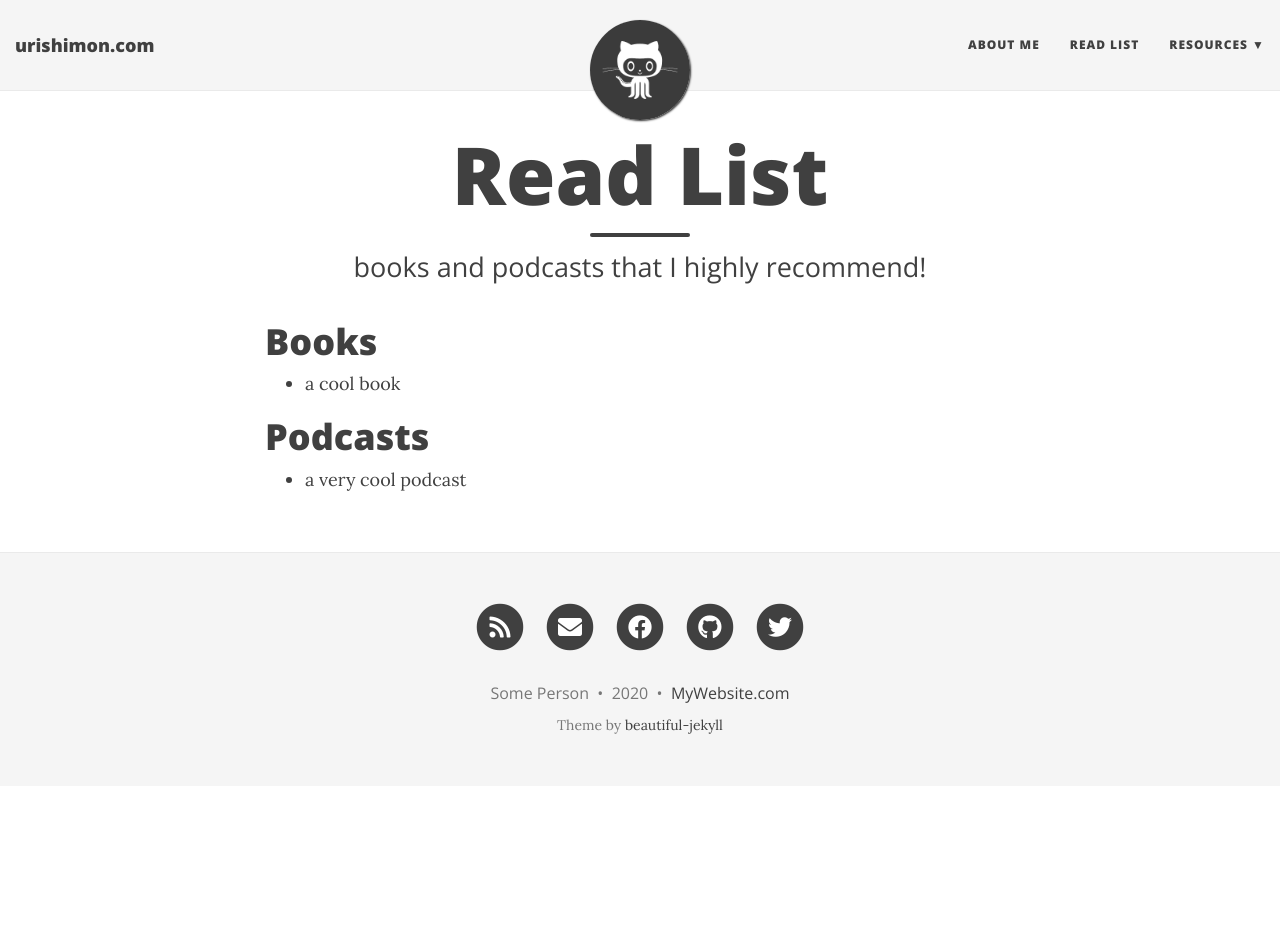
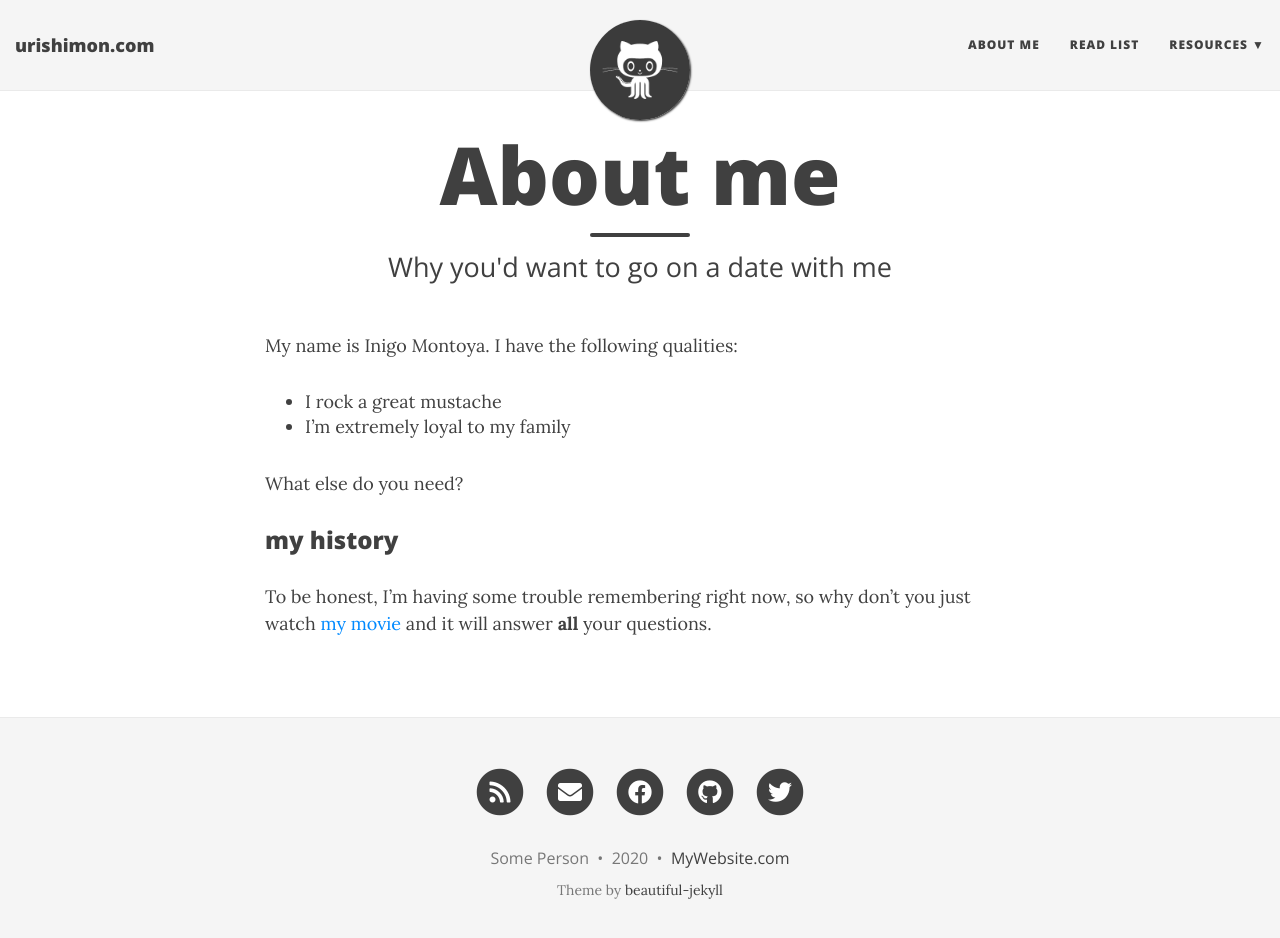
Before and after one commit to shimonuri/shimonuri.github.io, a Jekyll site: the page built from aboutme.md, in a window 1280 px wide and 951 px high. Shown: the top 938 px of the window. Built offline with Jekyll 4.4.1, drawn with Linux system fonts in a browser that asks for light colours; nearby versions of some CDN libraries.

Commit message:
Update aboutme.md

```diff
--- a/aboutme.md
+++ b/aboutme.md
@@ -1,12 +1,16 @@
 ---
 layout: page
-title: Read List
-subtitle: books and podcasts that I highly recommend!
+title: About me
+subtitle: Why you'd want to go on a date with me
 ---
 
-# Books
+My name is Inigo Montoya. I have the following qualities:
 
-- a cool book
+- I rock a great mustache
+- I'm extremely loyal to my family
 
-# Podcasts
-- a very cool podcast
+What else do you need?
+
+### my history
+
+To be honest, I'm having some trouble remembering right now, so why don't you just watch [my movie](http://en.wikipedia.org/wiki/The_Princess_Bride_%28film%29) and it will answer **all** your questions.
```
